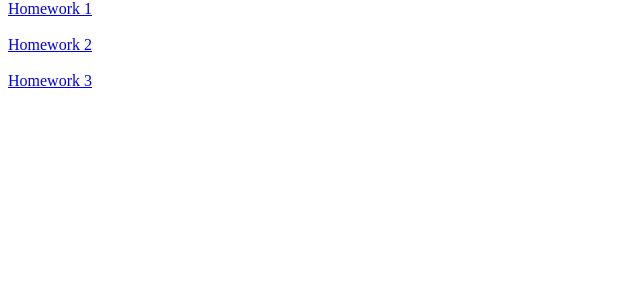
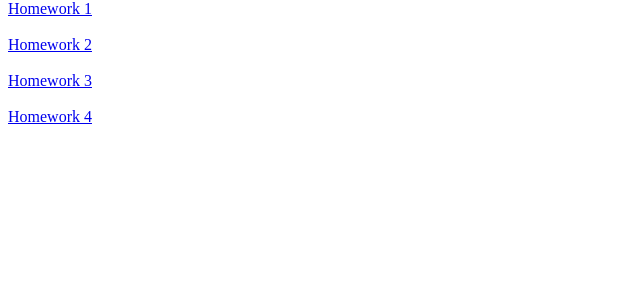
Before and after one commit to barajas90/cst336, a PHP site: page / in a window 1280 px wide. Shown: the part 378-678 px from the top of the page, without its empty margins (0-640 px from the left). Run offline with PHP 8.4, Linux system fonts and the light colour scheme.

Commit message:
adding  hw 4

```diff
--- a/index.php
+++ b/index.php
@@ -27,6 +27,8 @@ echo "William Barajas' CST336 Home Page";
 <a href="HW/homework2/index.php"> Homework 2</a>
 <br><br>
 <a href="HW/homework3/index.php"> Homework 3</a>
+<br><br>
+<a href="HW/hw4/index.html"> Homework 4</a>
 
 </body>
 </html>
```
